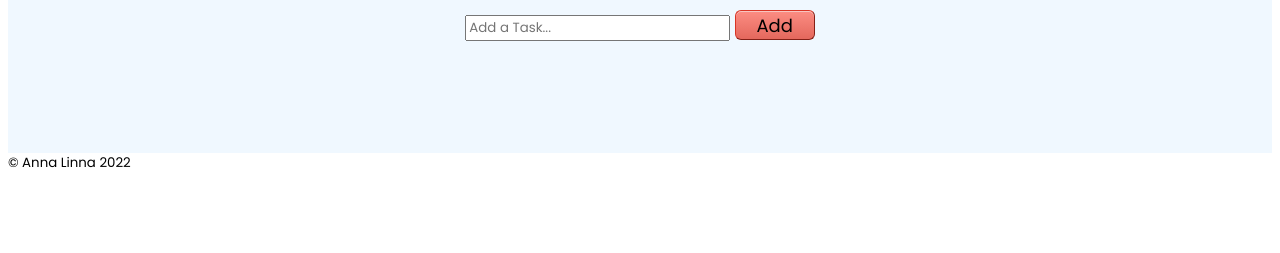
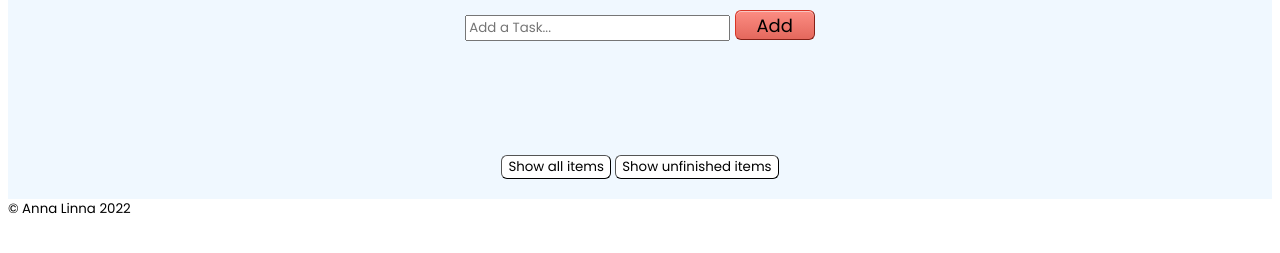
Before and after one commit to linnaanna/todolist, a plain HTML site: page index.html in a window 1280 px wide. Shown: the part 139-392 px from the top of the page. Drawn offline with Linux system fonts and the light colour scheme.

Commit message:
Added filtering buttons

```diff
--- a/index.html
+++ b/index.html
@@ -24,6 +24,10 @@
     <ul class="todo-items">
     </ul>
   </div>
+  <div class='buttons'>
+    <button class='showall'>Show all items</button>
+    <button class='showunfinished'>Show unfinished items</button>
+  </div>
     <script type="text/javascript" src="todo2.js"></script>
   </body>
 
--- a/style.css
+++ b/style.css
@@ -68,7 +68,7 @@ ul li {
   background: linear-gradient(#e4685d, #fc8d83);
 }
 
-/* Style delete button to change colour on hover*/
+/* Style delete icon to change colour on hover*/
 .close {
   width:16px;
   height:16px;
@@ -80,6 +80,37 @@ ul li {
 
 .close:hover {
   background: url("images/blackbin.png") no-repeat;
+}
+/*bottom button div*/
+.buttons {
+  text-align: center;
+  background-color: #f0f8ff;
+  padding-bottom: 20px;
+}
+/*bottom button styling*/
+.showall {
+  border-width: 1px;
+  background-color: white;
+  border-top-left-radius:6px;
+  border-top-right-radius:6px;
+  border-bottom-left-radius:6px;
+  border-bottom-right-radius:6px;
+}
+.showall:hover {
+  background-color: #d7ecff;
+}
+
+.showunfinished {
+  border-width: 1px;
+  text-align: center;
+  background-color: white;
+  border-top-left-radius:6px;
+  border-top-right-radius:6px;
+  border-bottom-left-radius:6px;
+  border-bottom-right-radius:6px;
+}
+.showunfinished:hover {
+  background-color: #d7ecff;
 }
 
 /*footer styling*/
--- a/todo2.js
+++ b/todo2.js
@@ -4,6 +4,10 @@ const todoForm = document.querySelector('.todo-form');
 const todoInput = document.querySelector('.todo-input');
 
 const todoItemsList = document.querySelector('.todo-items');
+
+const allButton = document.querySelector('.showall');
+
+const unfinishedButton = document.querySelector('.showunfinished');
 
 //create array for todos
 let todos = [];
@@ -133,3 +137,18 @@ todoItemsList.addEventListener('click', function (event) {
     deleteTodo(event.target.parentElement.getAttribute('data-key'));
   }
 });
+
+//filtering buttons
+
+unfinishedButton.addEventListener('click', function(event) {
+  todoItemsList.innerHTML = '';
+  let unfinished = todos.filter(item => item.completed === false);
+  renderTodos(unfinished);
+  });
+
+
+allButton.addEventListener('click', function(event) {
+  todoItemsList.innerHTML = '';
+
+  renderTodos(todos);
+  });
```
